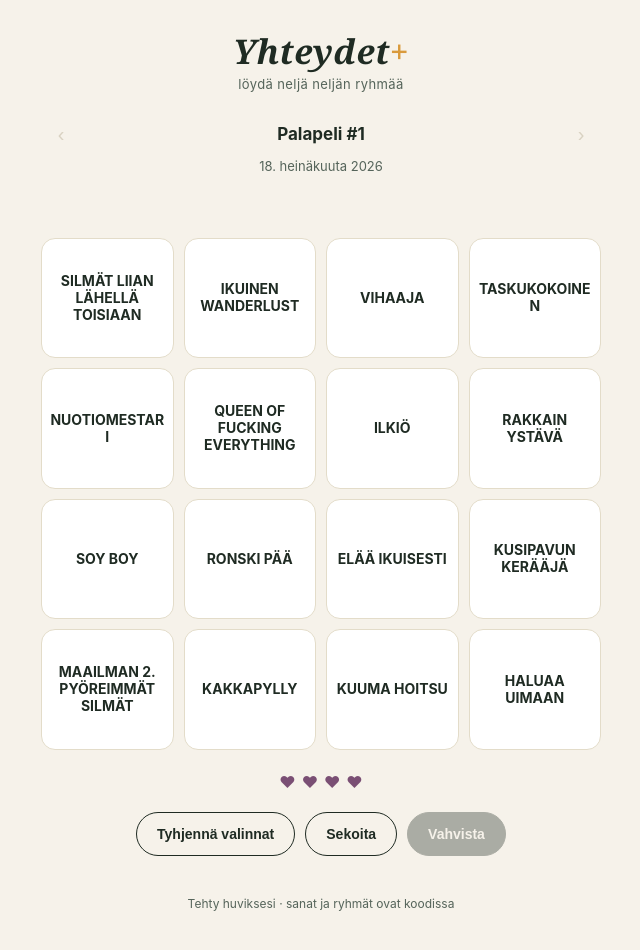
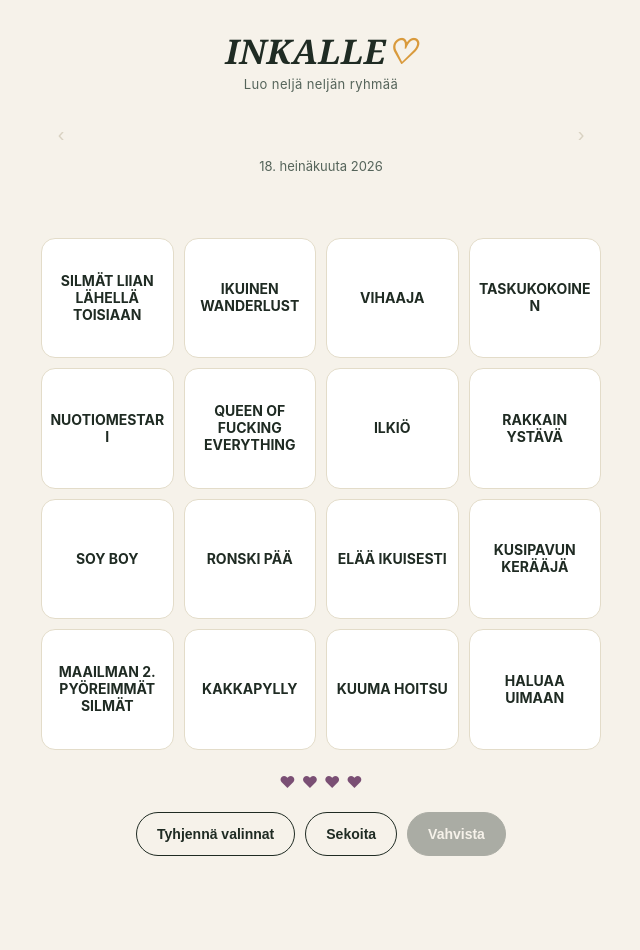
Before and after one commit to krs2/yhteydet, a plain HTML site: page index.html in a window 1280 px wide. Shown: the whole page, without its empty margins (319-959 px from the left). Drawn offline with Linux system fonts and the light colour scheme.

Commit message:
tekstimuutoksia final

```diff
--- a/index.html
+++ b/index.html
@@ -3,7 +3,7 @@
 <head>
 <meta charset="UTF-8">
 <meta name="viewport" content="width=device-width, initial-scale=1.0, maximum-scale=1.0, viewport-fit=cover">
-<title>Yhteydet — sanapeli</title>
+<title>Inkalle</title>
 <style>
   :root{
     --paper: #f6f2ea;
@@ -361,8 +361,8 @@
 
 <div class="wrap">
   <header>
-    <p class="logo">Yhteydet<span>+</span></p>
-    <p class="sub">löydä neljä neljän ryhmää</p>
+    <p class="logo">INKALLE<span>♡</span></p>
+    <p class="sub">Luo neljä neljän ryhmää</p>
   </header>
 
   <div class="nav-row">
@@ -385,7 +385,7 @@
 
   <div class="end-screen" id="endScreen" style="display:none;"></div>
 
-  <footer>Tehty huviksesi &middot; sanat ja ryhmät ovat koodissa</footer>
+  <footer></footer>
 </div>
 
 <script>
@@ -504,7 +504,7 @@ function loadPuzzle(idx) {
   mistakesLeft = 4;
   gameOver = false;
 
-  puzzleTitleEl.textContent = "Palapeli #" + puzzle.id;
+  //puzzleTitleEl.textContent = "Palapeli #" + puzzle.id;
   puzzleDateEl.textContent = formatDate(puzzle.date);
 
   prevBtn.disabled = puzzleIndex === 0;
```
